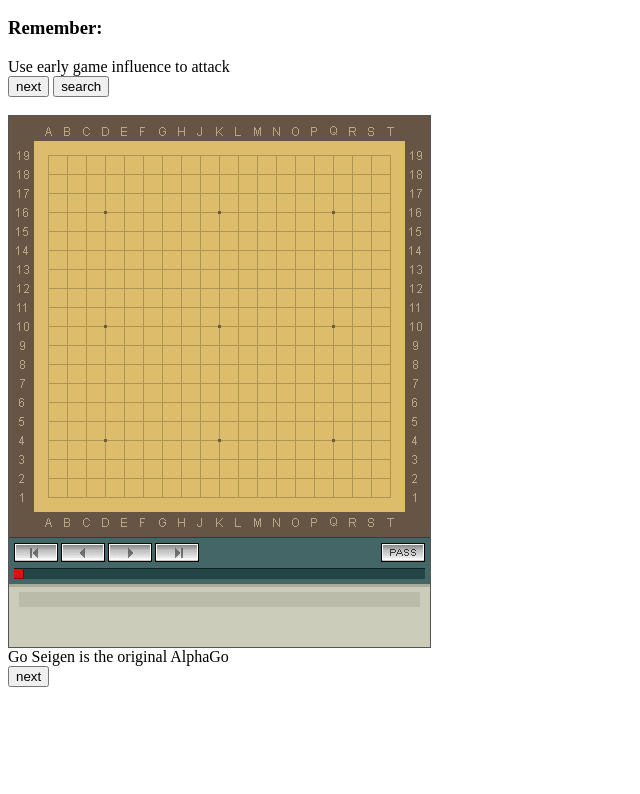
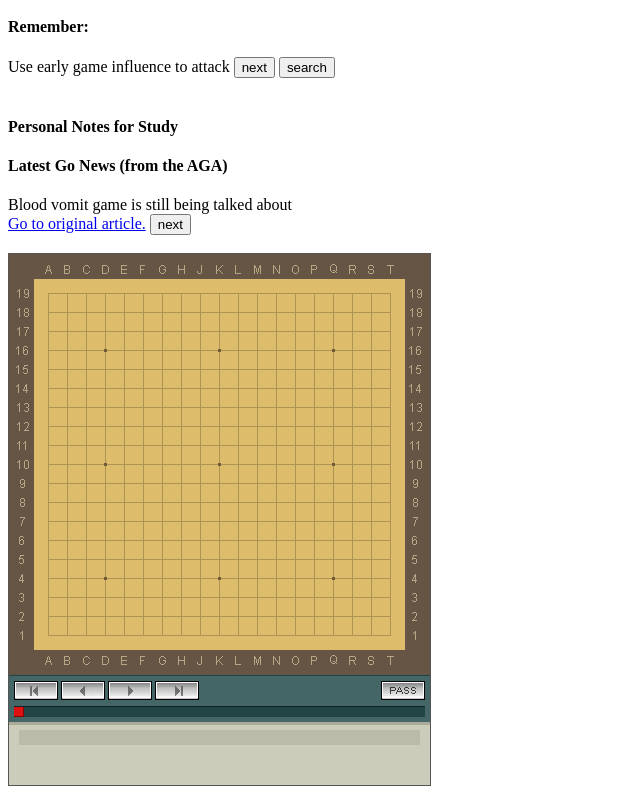
Before and after one commit to towles-osu/GoStudyApp, a plain HTML site: page main.html in a window 1280 px wide. Shown: the part 50-844 px from the top of the page, without its empty margins (0-640 px from the left). Before the commit the page ends 800 px from the top, so only its background shows below. Drawn offline with Linux system fonts and the light colour scheme.

Commit message:
Organized GUI and finishing for night.

```diff
--- a/main.html
+++ b/main.html
@@ -9,25 +9,29 @@
         <h2>Go Study App</h2>
     </div>
     <div id="ProverbWidget">
-        <h3>Remember:</h3>
-        <span id="currProverb"></span><br />
+        <h4>Remember:</h4>
+        <span id="currProverb"></span>
         <button id="provNext" onclick="nextProverb()">next</button>
         <button id="provSearch">search</button>
     </div>
     <br />
-    <div id="NotesWidget"></div>
+    <div id="NotesWidget">
+        <h4>Personal Notes for Study</h4>
+    </div>
+
+    <div id="NewsWidget">
+        <h4>Latest Go News (from the AGA)</h4>
+        <span id="currNews"></span>
+        <button id="newsNext" onclick="nextNews()">next</button>
+        <button id="loadSgfNews" onclick="loadNewsSgf()" hidden="true">Load News .sgf</button>
+    </div>
+    <br />
     <div id="JosekiWidget">
         <!--The following is the open source eidogo-player open source application.  It is from http://eidogo.com/source-->
         <script type="text/javascript" src="eidogo-player-1.2/player/js/all.compressed.js"></script>
         <div class="eidogo-player-auto" id="GoBoard">
         </div>
     </div>
-    <div id="NewsWidget">
-        <span id="currNews"></span>
-        <br />
-        <button id="newsNext" onclick="nextNews()">next</button>
-        <button id="loadSgfNews" onclick="loadNewsSgf()" hidden="true">Load News .sgf</button>
-    </div>
     <script src="mainScripts.js" type="text/javascript"></script>
 </body>
 </html>
--- a/mainScripts.js
+++ b/mainScripts.js
@@ -33,8 +33,8 @@ const fileData = {
 // and final is associated .sgf file as json style object
 const newsData = {
     data : [
-        ["Go Seigen is the original AlphaGo", "www.usgo.org", "There isn't much more to say than the title.  Go Seigen was using moves that AI would later use over 70 years before AI became stronger than humans"],
-        ["Blood vomit game is still being talked about", "www.go4go.net", "This is a famous game during which one of the players vomitted blood.",
+        ["Go Seigen is the original AlphaGo", "http://www.usgo.org", "There isn't much more to say than the title.  Go Seigen was using moves that AI would later use over 70 years before AI became stronger than humans"],
+        ["Blood vomit game is still being talked about", "http://www.go4go.net", "This is a famous game during which one of the players vomitted blood.",
             "(;FF[4]PB[Hinaya Rippo]HA[5]PW[Honinbo Dosaku]KM[0]RE[W+R]AB[dd][dp][jj][pd][pp]; W[qf]; B[mc]; W[qn]; B[ql]; W[on]; B[rp]; W[cn]; B[gq]; W[cf]; B[ch]; W[ef]; B[bd]; W[cj]; B[bf]; W[ce]; B[be]; W[cg]; B[bg]; W[cd]; B[cc]; W[dc]; B[ed]; W[ec]; B[fc]; W[cb]; B[bc]; W[fd]; B[fe]; W[gd]; B[ee]; W[gc]; B[fb]; W[eb]; B[dh]; W[ge]; B[ff]; W[eg]; B[gf]; W[eh]; B[he]; W[gb]; B[ei]; W[gh]; B[fi]; W[gg]; B[if]; W[jh]; B[hj]; W[hg]; B[hf]; W[kg]; B[ke]; W[bi]; B[bh]; W[dj]; B[bb]; W[kj]; B[kk]; W[lj]; B[lk]; W[jk]; B[jl]; W[ik]; B[ij]; W[il]; B[ki]; W[li]; B[kh]; W[lh]; B[ji]; W[jg]; B[lg]; W[lf]; B[mg]; W[je]; B[jf]; W[kf]; B[jd]; W[kd]; B[le]; W[ng]; B[mh]; W[ni]; B[nh]; W[oh]; B[og]; W[ld]; B[nf]; W[me]; B[nj]; W[jm]; B[qd]; W[qj]; B[np]; W[ro]; B[qp]; W[pg]; B[pk]; W[oj]; B[ok]; W[mi]; B[pj]; W[oi]; B[qi]; W[pi]; B[qh]; W[ph]; B[mn]; W[mk]; B[nm]; W[nl]; B[qk]; W[fk]; B[ek]; W[fl]; B[ej]; W[cp]; B[hi]; W[hh]; B[cl]; W[bl]; B[dn]; W[dm]; B[el]; W[do]; B[en]; W[eo]; B[fn]; W[cm]; B[hl]; W[hk]; B[gk]; W[kl]; B[im]; W[ll]; B[gl]; W[gp]; B[fo]; W[fp]; B[ep]; W[co]; B[fq]; W[hp]; B[hq]; W[ip]; B[jq]; W[om]; B[ol]; W[mo])"]
     ],
     currIndex: 0,
@@ -72,17 +72,8 @@ function nextProverb(source = fileData) {
 
 function initNews(source = fileData) {
     let curr_index = Math.floor(Math.random() * source.data.length);
-    let span = document.getElementById("currNews");
-    span.innerText = source.data[curr_index][0];
-    let link = document.createElement("a");
-    link.href = source.data[curr_index][1];
-    if (source.data[curr_index].length > 3) {
-        document.getElementById("loadSgfNews").hidden = false;
-    }
-    else {
-        document.getElementById("loadSgfNews").hidden = true;
-    }
     source.currIndex = curr_index;
+    nextNews();
 
 }
 
@@ -93,8 +84,11 @@ function nextNews(source = newsData) {
     span.innerText = source.data[curr_index][0];
     let link = document.createElement("a");
     link.href = source.data[curr_index][1];
+    link.innerText = "Go to original article.";
+    span.append(document.createElement("br"));
+    span.append(link);
     if (source.data[curr_index].length > 3) {
-        document.getElementById("loadSgfNews").hidden = false;
+        document.getElementById("loadSgfNews").hidden = true;//change this to true to renable loadNewsSgf
     }
     else {
         document.getElementById("loadSgfNews").hidden = true;
@@ -111,7 +105,7 @@ function loadNewsSgf(source = newsData) {
 */
 
 function loadNewsSgf() {
-    alert("This functionality is not yet available.")
+    alert("This functionality is not yet available.");
 };
 
 
```
